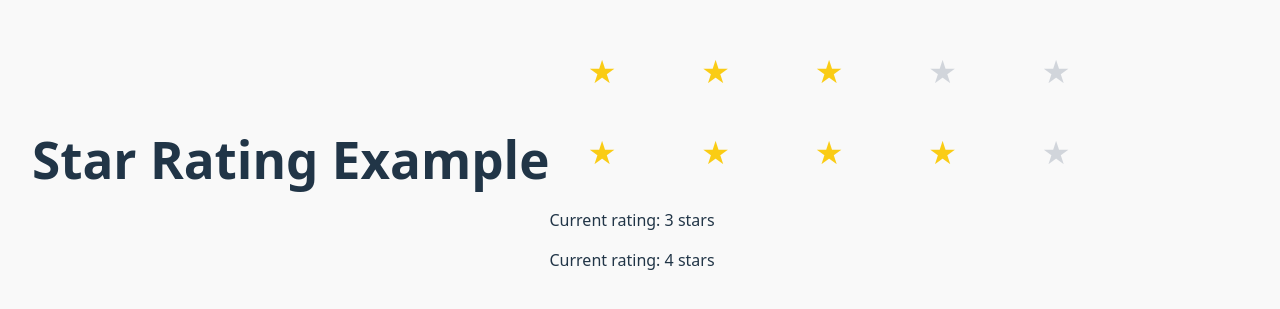
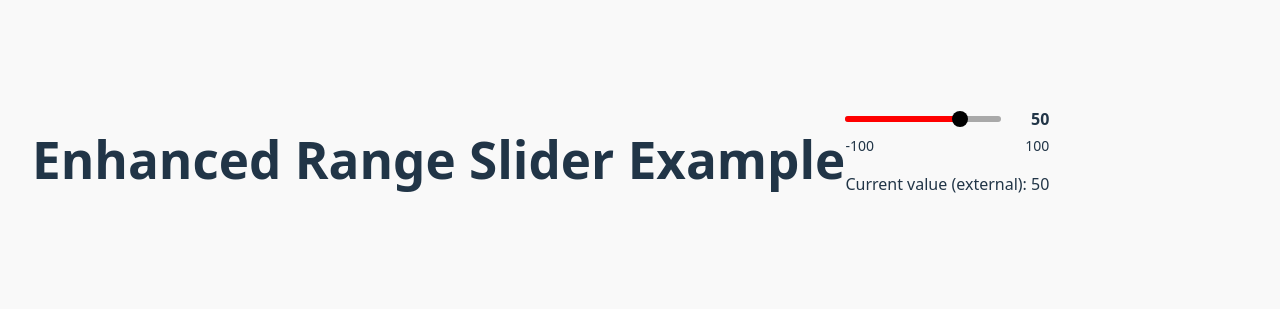
Before and after one commit to HdHeini/alpinejs-controls, a website built with Vite: page index.html in a window 1280 px wide. Shown: the part 273-582 px from the top of the page. Built offline with nearby package versions, Linux system fonts and the light colour scheme.

Commit message:
range slider

```diff
--- a/index.html
+++ b/index.html
@@ -3,7 +3,7 @@
   <head>
     <meta charset="UTF-8" />
     <meta name="viewport" content="width=device-width, initial-scale=1.0" />
-    <title>Star Rating with Alpine.js</title>
+    <title>Enhanced Range Slider with Alpine.js</title>
     <script
       defer
       src="https://cdn.jsdelivr.net/npm/alpinejs@3.x.x/dist/cdn.min.js"
@@ -14,68 +14,141 @@
         padding: 2rem;
         background: #f9f9f9;
       }
-      .star-button {
-        font-size: 2rem;
-        background: none;
-        border: none;
+      .range-wrapper {
+        display: flex;
+        align-items: center;
+        gap: 1rem;
+      }
+      .range-container {
+        position: relative;
+        width: 100%;
+        max-width: 300px;
+      }
+      input[type="range"] {
+        width: 100%;
+        appearance: none;
+        height: 6px;
+        background: transparent;
+        outline: none;
+        z-index: 2;
+        position: relative;
+      }
+      input[type="range"]::-webkit-slider-thumb {
+        appearance: none;
+        height: 16px;
+        width: 16px;
+        background: black;
+        border-radius: 50%;
         cursor: pointer;
+        margin-top: -5px; /* vertical centering */
+        position: relative;
+        z-index: 3;
       }
-      .highlight {
-        color: #facc15;
+      input[type="range"]::-moz-range-thumb {
+        height: 16px;
+        width: 16px;
+        background: black;
+        border-radius: 50%;
+        cursor: pointer;
+        position: relative;
+        z-index: 3;
       }
-      .dimmed {
-        color: #d1d5db;
+      .range-bg {
+        position: absolute;
+        top: 50%;
+        transform: translateY(-50%);
+        width: 100%;
+        height: 6px;
+        background: darkgray;
+        border-radius: 3px;
+        z-index: 1;
       }
-      .gap {
+      .range-fill {
+        position: absolute;
+        top: 50%;
+        transform: translateY(-50%);
+        height: 6px;
+        background-color: #4caf50;
+        border-radius: 3px;
+        z-index: 2;
+      }
+      .range-labels {
         display: flex;
-        gap: 0.5rem;
+        justify-content: space-between;
+        font-size: 0.875rem;
+        margin-top: 0.25rem;
+        max-width: 300px;
+      }
+      .value-display {
+        font-weight: bold;
+        min-width: 2rem;
+        text-align: right;
       }
     </style>
   </head>
   <body>
-    <h1>Star Rating Example</h1>
+    <h1>Enhanced Range Slider Example</h1>
 
-    <div x-data="{ rating: 3, rating2: 4 }">
-      <div x-data="starRating({  })" x-modelable="value" x-model="rating" class="gap">
-        <template x-for="i in max" :key="i">
-          <button
-            type="button"
-            @click="value = i"
-            @mouseenter="hover = i"
-            @mouseleave="hover = null"
-            :class="i <= (hover ?? value) ? 'highlight' : 'dimmed'"
-            class="star-button"
-          >
-            &#9733;
-          </button>
-        </template>
+    <div x-data="{ valueOuter: 50, valueOuter2: 10 }">
+      <div
+        x-data="rangeSlider({ min: -100, max: 100, step: 10, showLabels: true,
+          showValue: true, readonly: false, highlightColor: 'red' })"
+        x-modelable="value"
+        x-model="valueOuter"
+      >
+        <div class="range-wrapper">
+          <div class="range-container">
+            <div class="range-bg"></div>
+            <div
+              class="range-fill"
+              :style="{ width: ((value - min) / (max - min) * 100) + '%', backgroundColor: highlightColor }"
+            ></div>
+            <input
+              type="range"
+              :min="min"
+              :max="max"
+              :step="step"
+              x-model="value"
+              :disabled="readonly"
+            />
+          </div>
+          <span class="value-display" x-show="showValue" x-text="value"></span>
+        </div>
+
+        <div class="range-labels" x-show="showLabels">
+          <span x-text="min"></span>
+          <span x-text="max"></span>
+        </div>
       </div>
 
-      <div x-data="starRating({})" x-modelable="value" x-model="rating2" class="gap">
-        <template x-for="i in max" :key="i">
-          <button
-            type="button"
-            @click="value = i"
-            @mouseenter="hover = i"
-            @mouseleave="hover = null"
-            :class="i <= (hover ?? value) ? 'highlight' : 'dimmed'"
-            class="star-button"
-          >
-            &#9733;
-          </button>
-        </template>
-      </div>
-      <p style="margin-top: 1rem">Current rating: <span x-text="rating"></span> stars</p>
-      <p style="margin-top: 1rem">Current rating: <span x-text="rating2"></span> stars</p>
+      <p style="margin-top: 1rem">
+        Current value (external): <span x-text="valueOuter"></span>
+      </p>
     </div>
 
     <script>
       document.addEventListener("alpine:init", () => {
-        Alpine.data("starRating", ({ max = 5 }) => ({
-          max,
-          value: 0,
-          hover: null
-        }));
+        Alpine.data(
+          "rangeSlider",
+          ({
+            min = 0,
+            max = 100,
+            step = 1,
+            showLabels = true,
+            showValue = true,
+            readonly = false,
+            highlightColor = "#4caf50"
+          }) => ({
+            min,
+            max,
+            step,
+            value: 0,
+            showLabels,
+            showValue,
+            readonly,
+            highlightColor
+          })
+        );
       });
     </script>
   </body>
```
